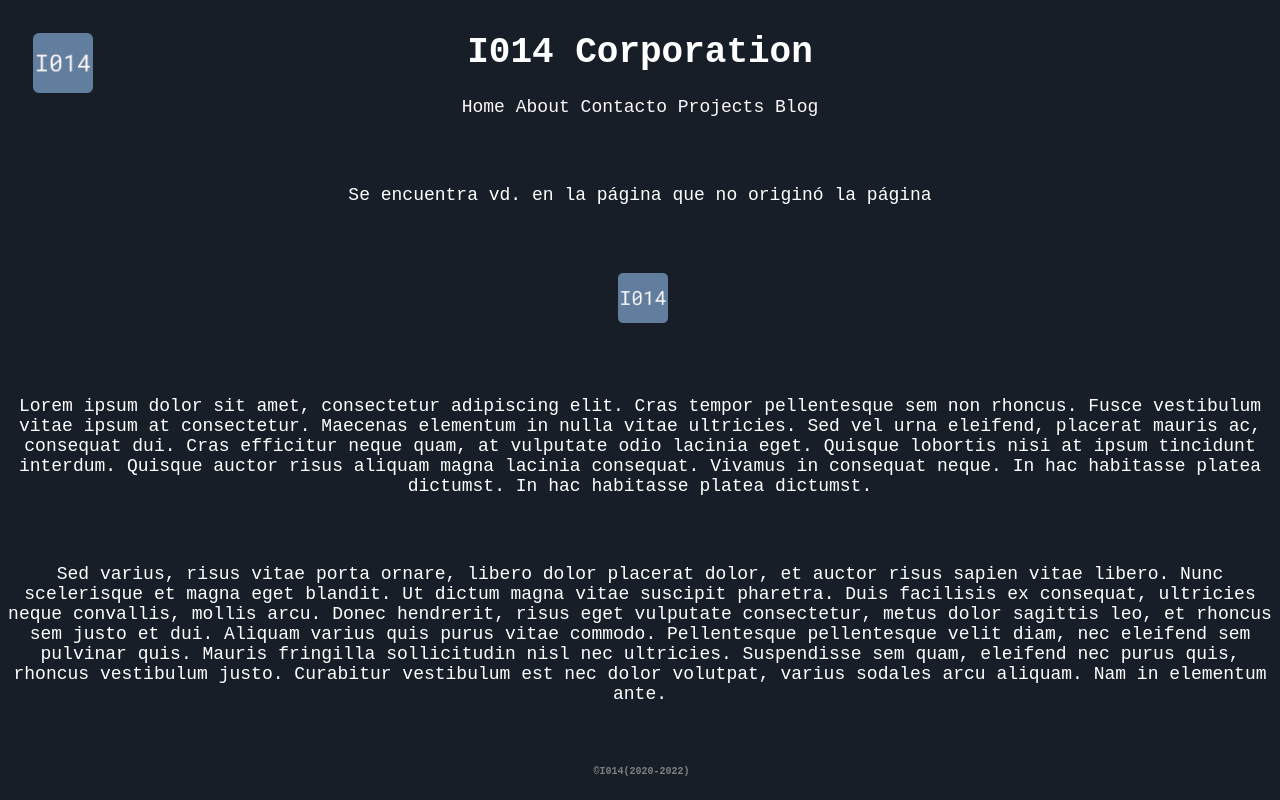
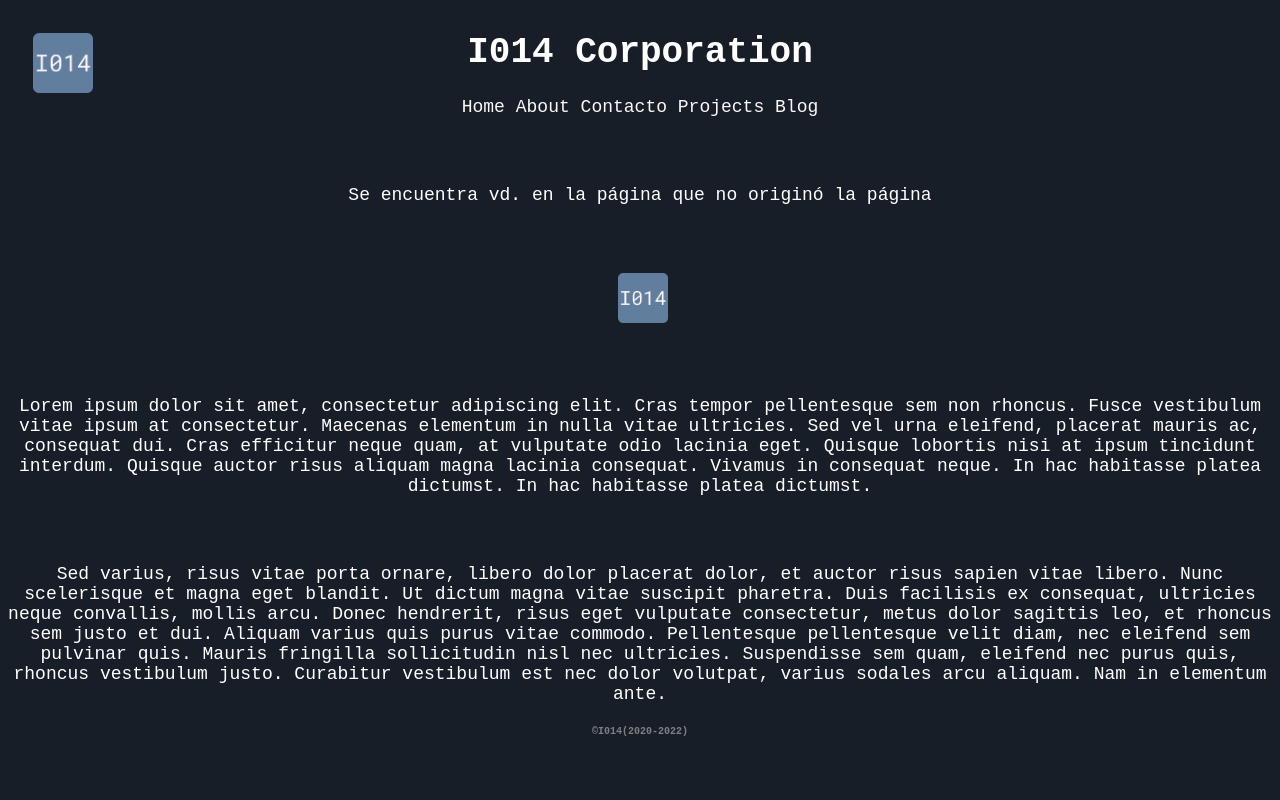
Before and after one commit to I014/ctv.intron014.com, a plain HTML site: page index.html in a window 1280 px wide. Drawn offline with Linux system fonts and the light colour scheme.

Commit message:
Changes?
Signed-off-by: Jorge Benjumea Burillo <me@intron014.com>

```diff
--- a/index.html
+++ b/index.html
@@ -40,7 +40,7 @@
     <div>
       <p style="text-align: center; padding-top: 50px;">Se encuentra vd. en la p&aacutegina que no origin&oacute la p&aacutegina</p>
     </div>
-    <div class="center" style="position: relative; padding-top: 50px;">
+    <div class="center" style="position: relative; padding-top: 50px; background-image: ;">
       <img alt="I014 Logo" src="/resources/Logo.png" style="width: 50px; height: 50px;">
     </div>
     <div>
--- a/main.css
+++ b/main.css
@@ -24,9 +24,9 @@ body {
   }
 
   .footerPlaceHolder {
-    position: absolute;
-    bottom: 0;
-    width: 99vw;
+    position: relative;
+    bottom: auto;
+    width: auto;
   }
   .bl {
     color: #8FBBEA
```
